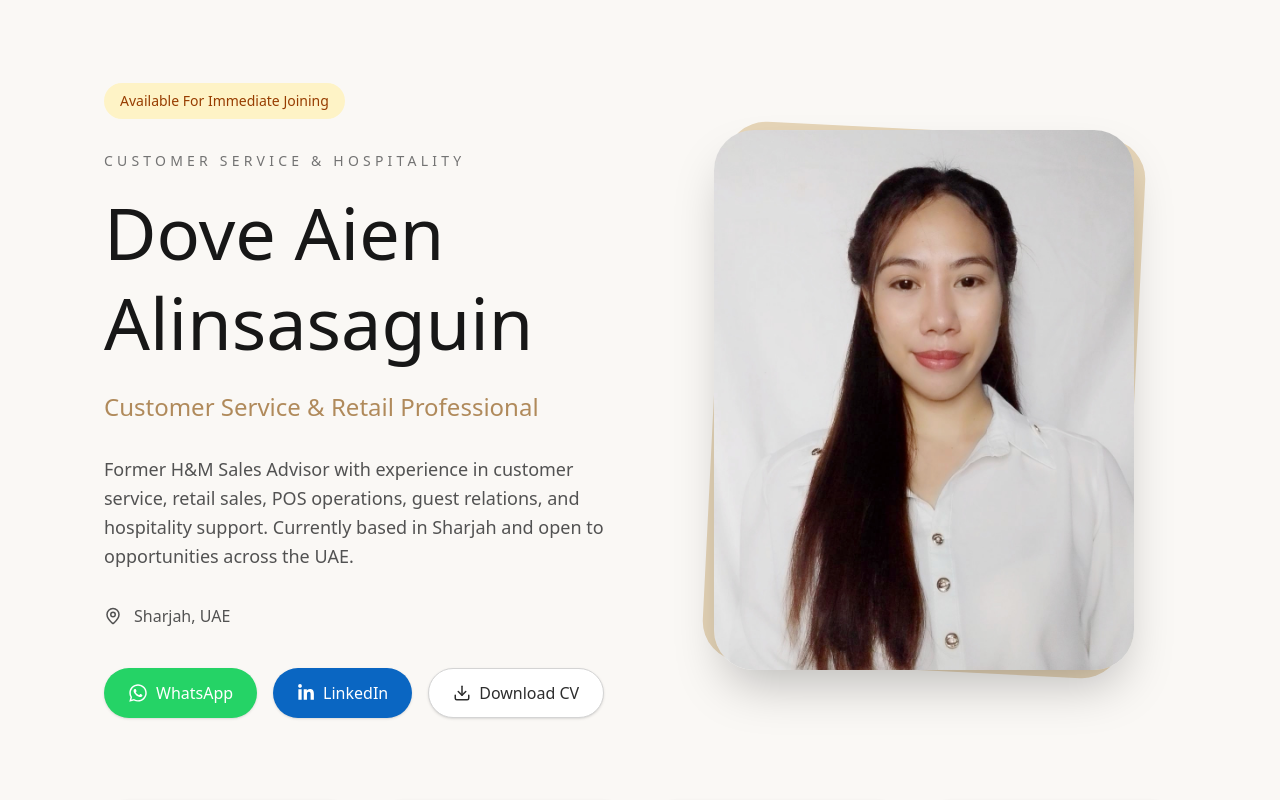
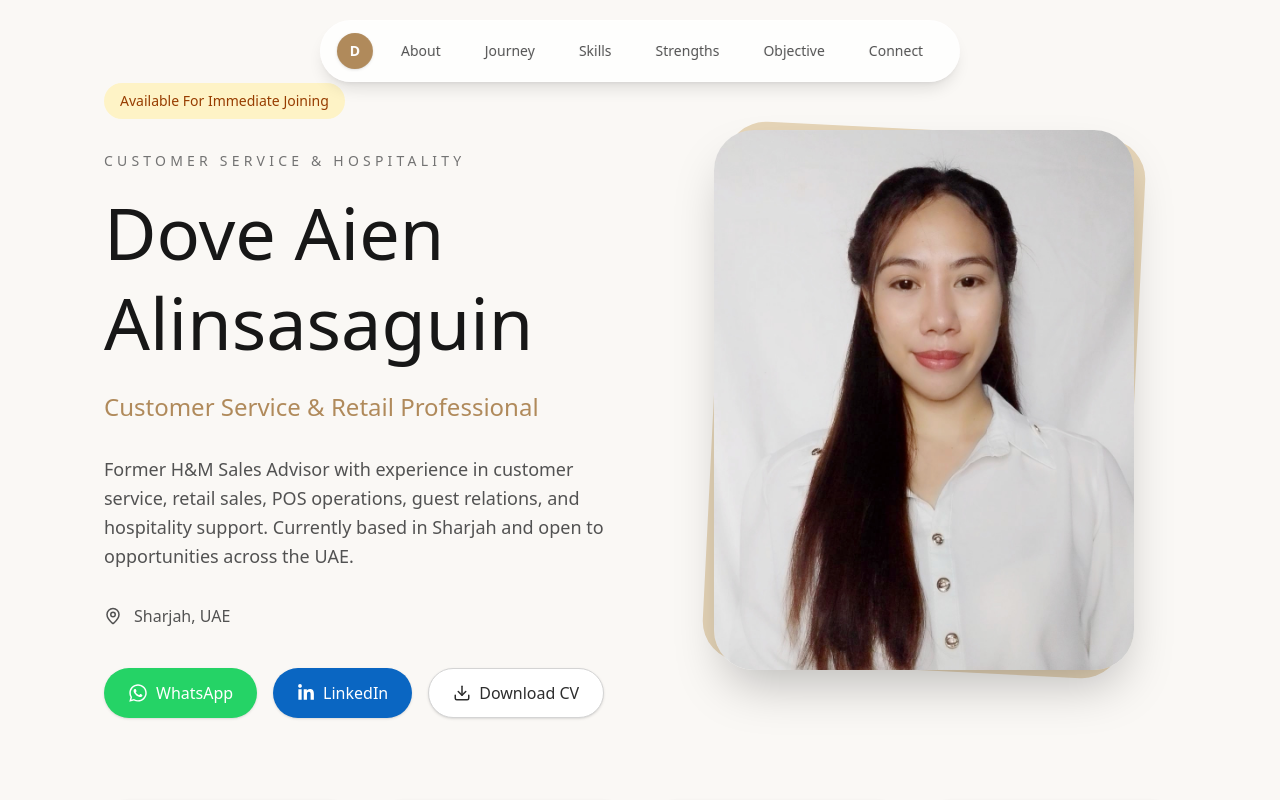
Before and after one commit to lalman-dev/dove-profile, a Next.js app: page / in a window 1280 px wide. Shown: the top 800 px of the page. Built offline with nearby package versions, Linux system fonts and the light colour scheme; a web font is replaced by a local one.

Commit message:
feat: add branded monogram and scroll-responsive navigation

```diff
--- a/src/app/page.tsx
+++ b/src/app/page.tsx
@@ -4,6 +4,7 @@ import Experience from "@/components/experience/experience";
 import Hero from "@/components/hero/hero";
 import Highlights from "@/components/highlights/highlights";
 import Languages from "@/components/languages/languages";
+import Navbar from "@/components/navbar/navbar";
 import Objective from "@/components/objective/objective";
 import Skills from "@/components/skills/skills";
 import Strengths from "@/components/strengths/strengths";
@@ -11,6 +12,7 @@ import Strengths from "@/components/strengths/strengths";
 export default function HomePage() {
   return (
     <main>
+      <Navbar />
       <Hero />
       <Highlights />
       <About />
--- a/src/components/about/about.tsx
+++ b/src/components/about/about.tsx
@@ -7,7 +7,9 @@ import { fadeLeft, fadeRight } from "@/lib/animations";
 
 export default function About() {
   return (
-    <section className="py-28">
+    <section
+    id="about"
+    className="py-28">
       <div className="section-container">
         <div className="grid gap-16 lg:grid-cols-2">
           <motion.div
--- a/src/components/contact/contact.tsx
+++ b/src/components/contact/contact.tsx
@@ -8,7 +8,9 @@ import { profile } from "@/data/profile";
 
 export default function Contact() {
   return (
-    <footer className="border-t border-neutral-200 py-20">
+    <footer
+    id="contact"
+    className="border-t border-neutral-200 py-20">
       <div className="section-container">
         <div className="text-center">
           <span className="text-sm uppercase tracking-[0.25em] text-[#B08A5B]">
--- a/src/components/experience/experience.tsx
+++ b/src/components/experience/experience.tsx
@@ -7,7 +7,7 @@ import { fadeUp } from "@/lib/animations";
 
 export default function Experience() {
   return (
-    <section className="py-28">
+    <section id="experience" className="py-28">
       <div className="section-container max-w-4xl">
         <div className="mb-16 text-center">
           <span className="text-sm uppercase tracking-[0.25em] text-[#B08A5B]">
--- a/src/components/hero/hero.tsx
+++ b/src/components/hero/hero.tsx
@@ -15,7 +15,9 @@ import {
 
 export default function Hero() {
   return (
-    <section className="flex min-h-screen items-center py-20">
+    <section
+    id="home"
+    className="flex min-h-screen items-center py-20">
       <div className="section-container w-full">
         <motion.div
           variants={staggerContainer}
--- a/src/components/highlights/highlights.tsx
+++ b/src/components/highlights/highlights.tsx
@@ -6,7 +6,7 @@ import { fadeUp, staggerContainer } from "@/lib/animations";
 
 export default function Highlights() {
   return (
-    <section className="pb-24">
+    <section id="highlights" className="pb-24">
       <div className="section-container">
         <motion.div
           variants={staggerContainer}
--- a/src/components/languages/languages.tsx
+++ b/src/components/languages/languages.tsx
@@ -6,7 +6,9 @@ import { fadeUp } from "@/lib/animations";
 
 export default function Languages() {
   return (
-    <section className="pb-28">
+    <section
+    id="languages"
+    className="pb-28">
       <div className="section-container">
         <div className="mb-16 text-center">
           <span className="text-sm uppercase tracking-[0.25em] text-[#B08A5B]">
--- /dev/null
+++ b/src/components/navbar/navbar.tsx
@@ -0,0 +1,86 @@
+"use client";
+
+import { useEffect, useState } from "react";
+
+const navItems = [
+  {
+    label: "About",
+    id: "about",
+  },
+  {
+    label: "Journey",
+    id: "experience",
+  },
+
+  {
+    label: "Skills",
+    id: "skills",
+  },
+  {
+    label: "Strengths",
+    id: "strengths",
+  },
+  {
+    label: "Objective",
+    id: "objective",
+  },
+  {
+    label: "Connect",
+    id: "contact",
+  },
+];
+
+export default function Navbar() {
+  const [scrolled, setScrolled] = useState(false);
+
+  useEffect(() => {
+    const handleScroll = () => {
+      setScrolled(window.scrollY > 50);
+    };
+
+    window.addEventListener("scroll", handleScroll);
+
+    return () => {
+      window.removeEventListener("scroll", handleScroll);
+    };
+  }, []);
+
+  const scrollToSection = (id: string) => {
+    document.getElementById(id)?.scrollIntoView({
+      behavior: "smooth",
+      block: "start",
+    });
+  };
+
+  return (
+    <nav
+      className={`fixed left-1/2 z-50 -translate-x-1/2 overflow-x-auto rounded-full border border-white/40 backdrop-blur-xl transition-all duration-300 ${scrolled ? "top-3 bg-white/95 shadow-xl px-3 py-2" : "top-5 bg-white/80 shadow-lg px-4 py-3"}`}
+    >
+      <div className="flex items-center gap-2">
+        <button
+          onClick={() =>
+            document.getElementById("home")?.scrollIntoView({
+              behavior: "smooth",
+            })
+          }
+          className="flex h-9 w-9 items-center justify-center rounded-full bg-[#B08A5B] text-sm font-semibold text-white shadow-sm transition-transform hover:scale-105"
+        >
+          D
+        </button>
+
+        <ul className="flex items-center gap-1 whitespace-nowrap">
+          {navItems.map((item) => (
+            <li key={item.id}>
+              <button
+                onClick={() => scrollToSection(item.id)}
+                className="rounded-full px-5 py-2 text-sm font-medium text-neutral-600 transition-all duration-200 hover:bg-[#B08A5B] hover:text-white"
+              >
+                {item.label}
+              </button>
+            </li>
+          ))}
+        </ul>
+      </div>
+    </nav>
+  );
+}
--- a/src/components/objective/objective.tsx
+++ b/src/components/objective/objective.tsx
@@ -5,7 +5,9 @@ import { profile } from "@/data/profile";
 
 export default function Objective() {
   return (
-    <section className="py-28">
+    <section
+    id="objective"
+    className="py-28">
       <div className="section-container">
         <motion.div
           initial={{
--- a/src/components/skills/skills.tsx
+++ b/src/components/skills/skills.tsx
@@ -6,7 +6,7 @@ import { fadeUp, staggerContainer } from "@/lib/animations";
 
 export default function Skills() {
   return (
-    <section className="py-28">
+    <section id="skills" className="py-28">
       <div className="section-container">
         <div className="mb-16 text-center">
           <span className="text-sm uppercase tracking-[0.25em] text-[#B08A5B]">
--- a/src/components/strengths/strengths.tsx
+++ b/src/components/strengths/strengths.tsx
@@ -6,7 +6,9 @@ import { fadeLeft, fadeRight, fadeUp } from "@/lib/animations";
 
 export default function Strengths() {
   return (
-    <section className="py-28">
+    <section
+    id="strengths"
+    className="py-28">
       <div className="section-container">
         <div className="grid gap-16 lg:grid-cols-2">
           <motion.div
```
Also changed, not shown: src/components/resources/resources.tsx (deleted).
